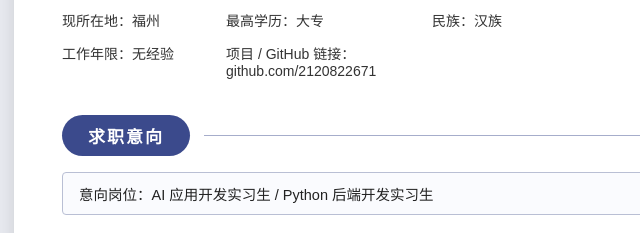
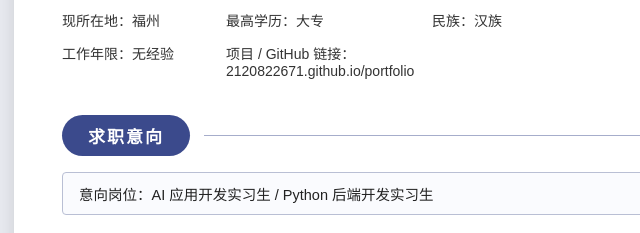
Before and after one commit to 2120822671/portfolio, a plain HTML site: page resume.html in a window 1280 px wide. Shown: the part 277-510 px from the top of the page, 229-869 px from the left. Drawn offline with Linux system fonts and the light colour scheme.

Commit message:
docs: 简历链接更新为作品集演示入口

```diff
--- a/resume.html
+++ b/resume.html
@@ -122,7 +122,7 @@
         <span>最高学历：大专</span>
         <span>民族：汉族</span>
         <span>工作年限：无经验</span>
-        <span>项目 / GitHub 链接：<a href="https://github.com/2120822671/portfolio" target="_blank">github.com/2120822671</a></span>
+        <span>项目 / GitHub 链接：<a href="https://2120822671.github.io/portfolio/" target="_blank">2120822671.github.io/portfolio</a></span>
         <span></span>
       </div>
     </div>
```
Also changed, not shown: 1 other file.
